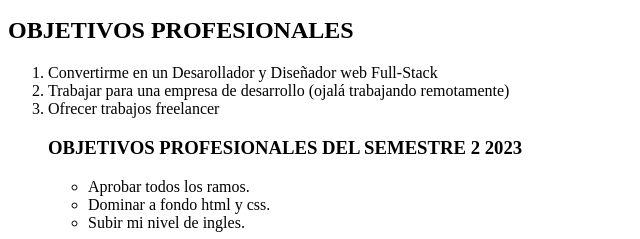
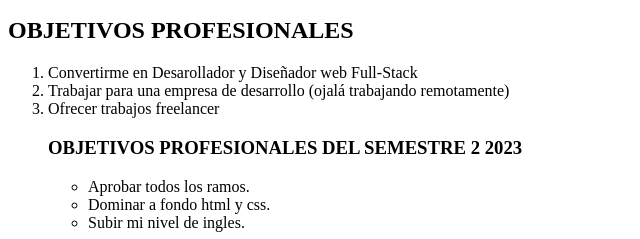
Before and after one commit to KevinLafertte/html-portafolio, a plain HTML site: page index.html in a window 1280 px wide. Shown: the part 510-749 px from the top of the page, 0-640 px from the left. Drawn offline with Linux system fonts and the light colour scheme.

Commit message:
Update index.html

```diff
--- a/index.html
+++ b/index.html
@@ -23,7 +23,7 @@
 
     <h2>OBJETIVOS PROFESIONALES</h2>
     <ol>
-      <li>Convertirme en un Desarollador y Diseñador web Full-Stack</li>
+      <li>Convertirme en Desarollador y Diseñador web Full-Stack</li>
       <li>
         Trabajar para una empresa de desarrollo (ojalá trabajando remotamente)
       </li>
```
